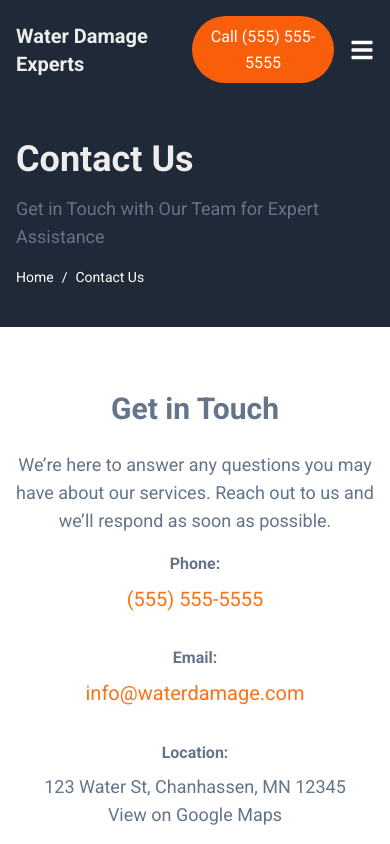
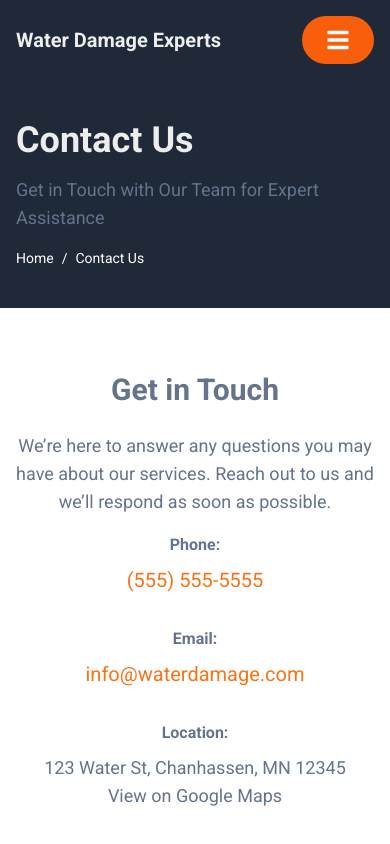
Before and after one commit to EyalBenvenisti/water-damage, a Next.js app: page /contact in a window 390 px wide. Shown: the top 844 px of the page. Built offline with nearby package versions, Linux system fonts and the light colour scheme.

Commit message:
mobile menu enhancment

```diff
--- a/components/Navbar.js
+++ b/components/Navbar.js
@@ -12,10 +12,10 @@ export default function Navbar() {
   };
 
   return (
-    <nav className="bg-navy text-white py-4">
+    <nav className="bg-navy text-white py-4 relative">
       <div className="container mx-auto flex justify-between items-center px-4 md:px-0">
         {/* Site name */}
-        <h1 className="text-xl p-o m-0 font-bold">
+        <h1 className="text-xl font-bold m-0 p-0">
           <Link href="/" className="hover:text-orange">{config.siteName}</Link>
         </h1>
 
@@ -39,26 +39,29 @@ export default function Navbar() {
           </Link>
         </div>
 
-        {/* Mobile Call Us Button and Hamburger Menu */}
-        <div className="flex md:hidden items-center space-x-4">
-          {/* Call Us Button for Mobile */}
-          <Link href={`tel:${config.phone}`}>
-            <button className="bg-orange text-white px-4 py-2 rounded-full hover:bg-sky transition duration-300">
-              Call {config.phone}
+        {/* Mobile Hamburger Menu */}
+        <div className="md:hidden flex items-center">
+          <button onClick={toggleMenu} className="text-white focus:outline-none">
+            {isOpen ? <FaTimes size={24} /> : <FaBars size={24} />}
           </button>
-          </Link>
-
-          {/* Hamburger Menu Button */}
-          <Link href="#" onClick={toggleMenu} className="text-white">
-            {isOpen ? <FaTimes size={24} /> : <FaBars size={24} />}
-          </Link>
         </div>
       </div>
 
       {/* Mobile Menu */}
       {isOpen && (
-        <div className="md:hidden container bg-navy text-orang py-4">
-          <ul className="flex flex-col items-start space-y-4">
+        <div className="fixed inset-0 bg-black bg-opacity-50 flex justify-end z-50 md:hidden" onClick={toggleMenu}>
+          {/* Slide-in Menu Content */}
+          <div className="bg-navy text-white w-2/3 max-w-xs p-6 h-full overflow-y-auto transform transition-transform duration-300 ease-in-out" onClick={(e) => e.stopPropagation()}>
+            <div className="flex justify-between items-center mb-8">
+
+              {/* Close Button */}
+              <Link href="#" onClick={toggleMenu} className="text-white focus:outline-none">
+                <FaTimes size={24} />
+              </Link>
+            </div>
+
+            <div className="container mx-auto">
+              <ul className="flex flex-col items-start space-y-4 mt-4">
                 {navLinks.map((link, index) => (
                   <li key={index}>
                     <Link href={link.href} className="hover:text-orange" onClick={toggleMenu}>
@@ -68,6 +71,15 @@ export default function Navbar() {
                 ))}
               </ul>
 
+              {/* Call Us Button inside the Mobile Menu */}
+              <div className="mt-6">
+                <Link href={`tel:${config.phone}`}>
+                  <button className="bg-orange text-white px-4 py-2 rounded-full hover:bg-sky transition duration-300">
+                    Call {config.phone}
+                  </button>
+                </Link>
+              </div>
+
               {/* Working Hours */}
               <div className="mt-4">
                 <span>Working Hours:</span>
@@ -76,7 +88,10 @@ export default function Navbar() {
                 </p>
               </div>
             </div>
+          </div>
+        </div>
       )}
+
     </nav>
   );
 }
```
Lines whose indentation alone changed are shown as unchanged.
